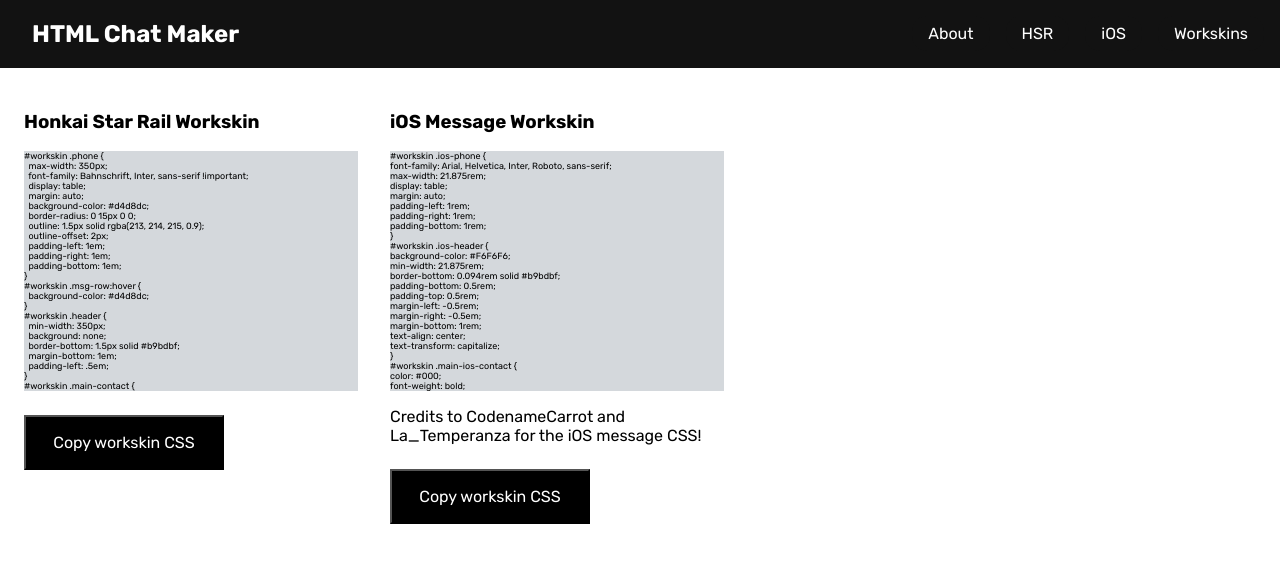
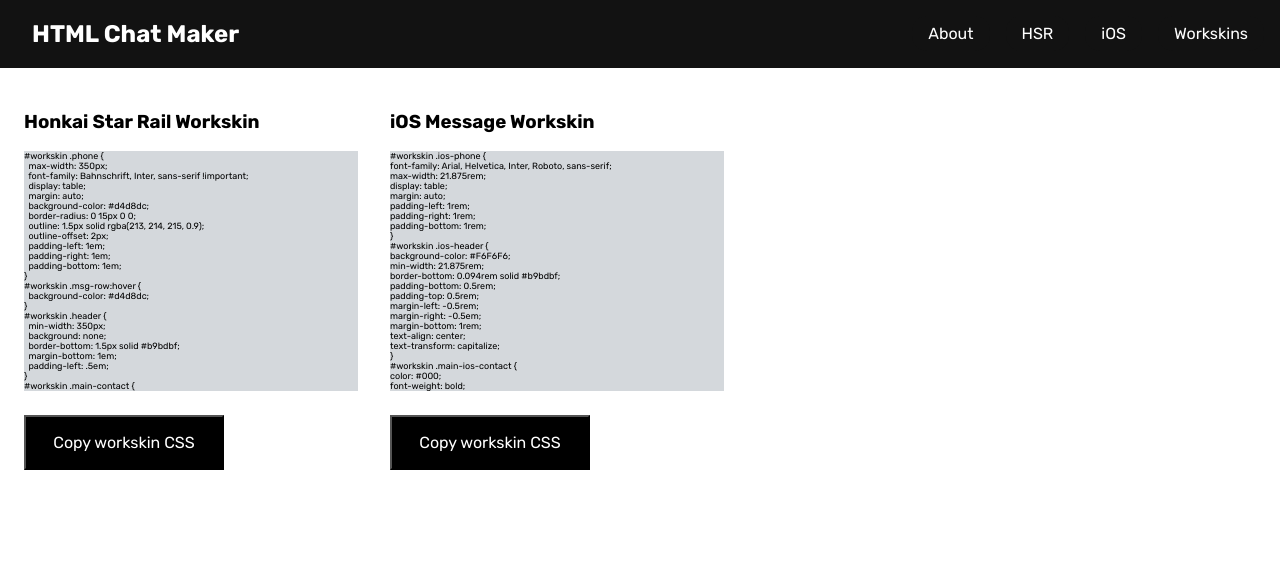
Before and after one commit to qriechan/html-chat-maker, a React (Vite) app: page /workskin in a window 1280 px wide. Shown: the top 562 px of the page. Built offline with nearby package versions, Linux system fonts and the light colour scheme.

Commit message:
changed credits

```diff
--- a/src/components/Workskin.jsx
+++ b/src/components/Workskin.jsx
@@ -28,7 +28,6 @@
         <div className='workskin-container'>
             <WorkskinIOS
             textRef={textRef} />
-            <p className='credits'>Credits to CodenameCarrot and La_Temperanza for the iOS message CSS!</p>
             <button className='copy-workskin' onClick={copyToClipboard}>Copy workskin CSS</button>
         </div>
     </div>
```
